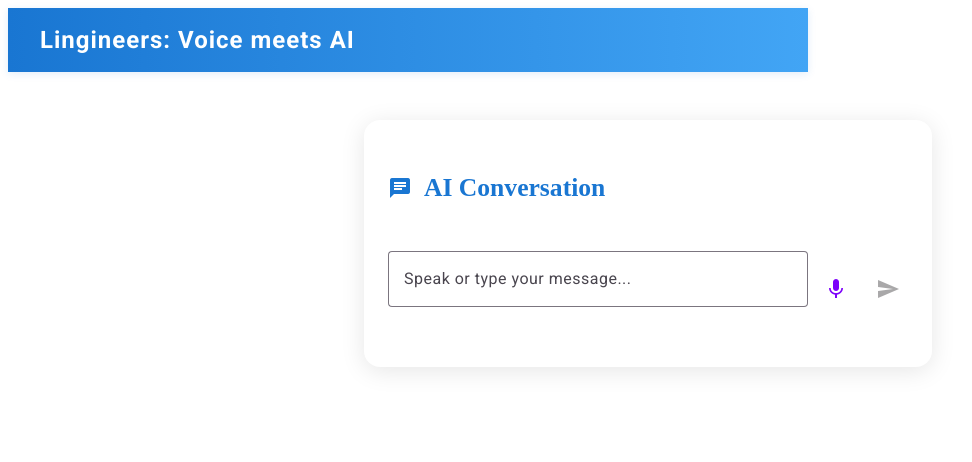
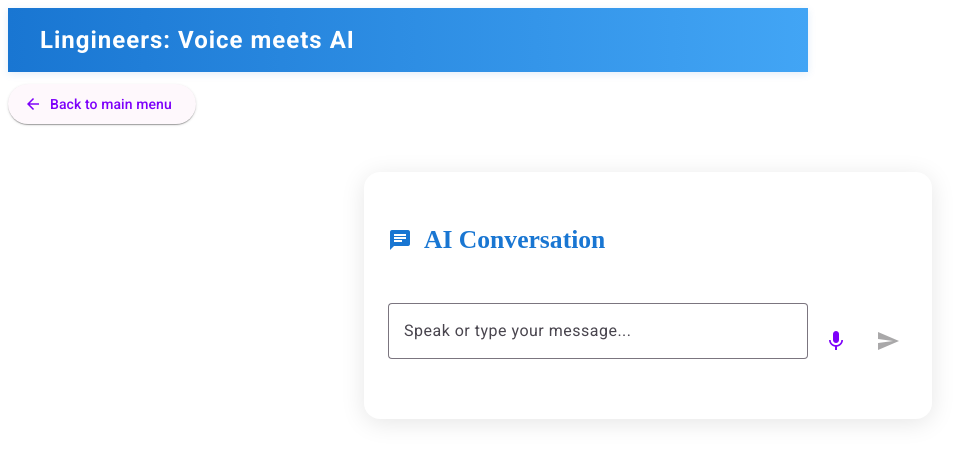
Before and after one commit to jxnS24/Lingineers-Voice-meets-AI-, an Angular app in the folder frontend/: page /ai-conversation in a window 1280 px wide. Shown: the top 462 px of the page, without its empty margins (0-972 px from the left). Built offline with nearby package versions, Linux system fonts and the light colour scheme.

Commit message:
added back button to conversation page

```diff
--- a/frontend/src/app/conversation/conversation.html
+++ b/frontend/src/app/conversation/conversation.html
@@ -1,10 +1,15 @@
+<button mat-raised-button color="primary" routerLink="/main-menu" class="back-btn">
+  <mat-icon>arrow_back</mat-icon>
+  Back to main menu
+</button>
 <div class="conversation-container">
   <h2 class="conversation-title">
     <mat-icon>chat</mat-icon>
     AI Conversation
   </h2>
   <div class="messages-area">
-    <div *ngFor="let msg of messages" class="message" [ngClass]="{'ai-message': msg.sender === 'ai', 'user-message': msg.sender === 'user'}">
+    <div *ngFor="let msg of messages" class="message"
+         [ngClass]="{'ai-message': msg.sender === 'ai', 'user-message': msg.sender === 'user'}">
       <mat-icon class="avatar" *ngIf="msg.sender === 'ai'">smart_toy</mat-icon>
       <mat-icon class="avatar" *ngIf="msg.sender === 'user'">person</mat-icon>
       <span>{{ msg.text }}</span>
@@ -13,7 +18,8 @@
   </div>
   <form class="input-row" (ngSubmit)="sendMessage()">
     <mat-form-field class="input-field" appearance="outline">
-      <input matInput [(ngModel)]="inputMessage" placeholder="Speak or type your message..." name="inputMessage" autocomplete="off" />
+      <input matInput [(ngModel)]="inputMessage" placeholder="Speak or type your message..." name="inputMessage"
+             autocomplete="off"/>
     </mat-form-field>
     <button mat-icon-button color="primary" type="button" (click)="startSpeechToText()" class="mic-btn">
       <mat-icon>mic</mat-icon>
--- a/frontend/src/app/conversation/conversation.sass
+++ b/frontend/src/app/conversation/conversation.sass
@@ -55,3 +55,6 @@
   background: #fffde7
   color: #333
   align-self: flex-end
+
+.back-btn
+  margin-top: 12px
```
Also changed, not shown: 1 other file (tests, documents, lock files or other folders).
